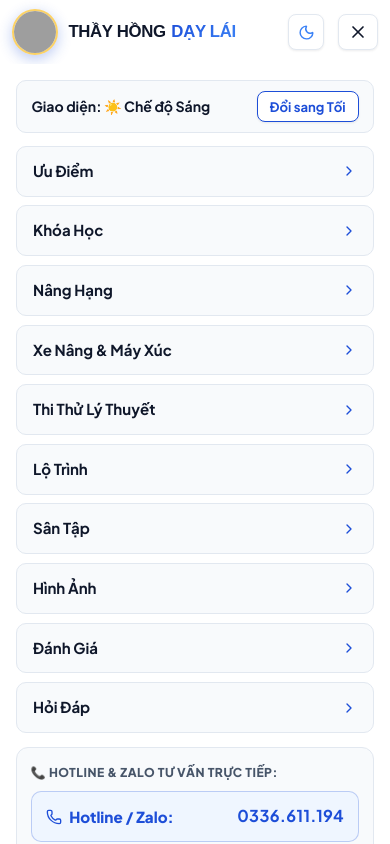
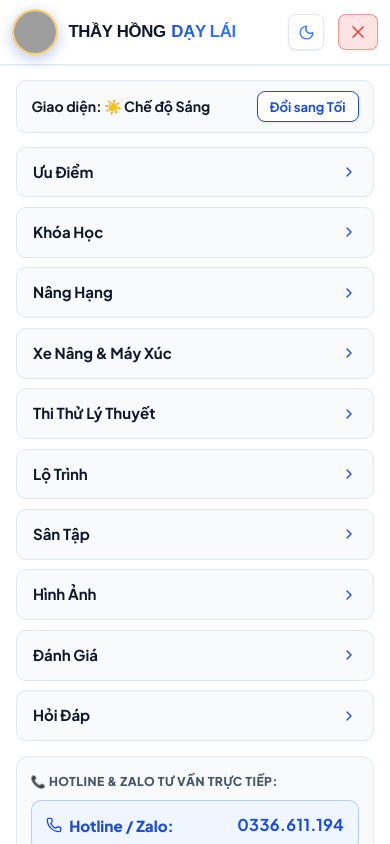
Before and after one commit to thayhongdaylai-hub/thayhongdaylai, a React (Vite) app: page / in a window 390 px wide. Both pictures are taken after a click on the button 358 px from the left and 32 px from the top of the page. Shown: the top 844 px of the page. Built offline with nearby package versions, Linux system fonts and the light colour scheme; grey boxes are pictures that could not be loaded; a web font is replaced by a local one.

Commit message:
fix(mobile-menu): prevent scroll chaining and accidental click-through on swipe

```diff
--- a/src/components/Navbar.jsx
+++ b/src/components/Navbar.jsx
@@ -4,15 +4,55 @@ import { ShieldCheck, Phone, Menu, X, ChevronRight, Sparkles, Sun, Moon } from '
 export default function Navbar({ theme, toggleTheme, onOpenRegister, onNavigate }) {
   const [mobileMenuOpen, setMobileMenuOpen] = useState(false);
 
-  // Lock body scroll when mobile menu is open
+  // Lock body scroll reliably on iOS, Android & Desktop when mobile menu is open
   useEffect(() => {
     if (mobileMenuOpen) {
+      const scrollY = window.scrollY || window.pageYOffset || document.documentElement.scrollTop || 0;
+      document.body.dataset.scrollY = scrollY.toString();
+      document.body.classList.add('mobile-menu-active');
+
+      // Full freeze on iOS WebKit & all mobile browsers
+      document.body.style.position = 'fixed';
+      document.body.style.top = `-${scrollY}px`;
+      document.body.style.left = '0';
+      document.body.style.right = '0';
+      document.body.style.width = '100%';
       document.body.style.overflow = 'hidden';
+      document.documentElement.style.overflow = 'hidden';
+      document.body.style.touchAction = 'none';
     } else {
+      document.body.classList.remove('mobile-menu-active');
+      const scrollY = document.body.dataset.scrollY;
+      document.body.style.position = '';
+      document.body.style.top = '';
+      document.body.style.left = '';
+      document.body.style.right = '';
+      document.body.style.width = '';
       document.body.style.overflow = '';
+      document.documentElement.style.overflow = '';
+      document.body.style.touchAction = '';
+
+      if (scrollY !== undefined && scrollY !== '') {
+        window.scrollTo(0, parseInt(scrollY, 10));
+        delete document.body.dataset.scrollY;
+      }
     }
+
     return () => {
+      document.body.classList.remove('mobile-menu-active');
+      const scrollY = document.body.dataset.scrollY;
+      document.body.style.position = '';
+      document.body.style.top = '';
+      document.body.style.left = '';
+      document.body.style.right = '';
+      document.body.style.width = '';
       document.body.style.overflow = '';
+      document.documentElement.style.overflow = '';
+      document.body.style.touchAction = '';
+      if (scrollY !== undefined && scrollY !== '') {
+        window.scrollTo(0, parseInt(scrollY, 10));
+        delete document.body.dataset.scrollY;
+      }
     };
   }, [mobileMenuOpen]);
 
@@ -29,7 +69,30 @@ export default function Navbar({ theme, toggleTheme, onOpenRegister, onNavigate
     { name: 'Hỏi Đáp', href: '#faq' },
   ];
 
-  const handleLinkClick = () => {
+  const handleLinkClick = (e, href) => {
+    if (href && href.startsWith('#')) {
+      if (e) e.preventDefault();
+      setMobileMenuOpen(false);
+
+      setTimeout(() => {
+        const targetId = href.substring(1);
+        const targetEl = document.getElementById(targetId);
+        if (targetEl) {
+          const headerOffset = 70;
+          const elementPosition = targetEl.getBoundingClientRect().top;
+          const offsetPosition = elementPosition + window.pageYOffset - headerOffset;
+          window.scrollTo({
+            top: offsetPosition,
+            behavior: 'smooth'
+          });
+        }
+        if (onNavigate) {
+          onNavigate();
+        }
+      }, 60);
+      return;
+    }
+
     setMobileMenuOpen(false);
     if (onNavigate) {
       onNavigate();
@@ -41,7 +104,7 @@ export default function Navbar({ theme, toggleTheme, onOpenRegister, onNavigate
       <header style={{
         position: 'sticky',
         top: 0,
-        zIndex: 1000,
+        zIndex: 100000,
         background: 'var(--bg-nav)',
         backdropFilter: 'blur(16px)',
         WebkitBackdropFilter: 'blur(16px)',
@@ -244,9 +307,9 @@ export default function Navbar({ theme, toggleTheme, onOpenRegister, onNavigate
               onClick={() => setMobileMenuOpen(!mobileMenuOpen)}
               className="mobile-menu-btn"
               style={{
-                background: 'var(--bg-card)',
-                border: '1px solid var(--border-color)',
-                color: 'var(--text-main)',
+                background: mobileMenuOpen ? 'rgba(239, 68, 68, 0.15)' : 'var(--bg-card)',
+                border: mobileMenuOpen ? '1.5px solid rgba(239, 68, 68, 0.5)' : '1px solid var(--border-color)',
+                color: mobileMenuOpen ? '#EF4444' : 'var(--text-main)',
                 padding: '0.45rem 0.55rem',
                 borderRadius: '8px',
                 cursor: 'pointer',
@@ -254,9 +317,11 @@ export default function Navbar({ theme, toggleTheme, onOpenRegister, onNavigate
                 alignItems: 'center',
                 justifyContent: 'center',
                 boxShadow: 'var(--shadow-sm)',
-                flexShrink: 0
+                flexShrink: 0,
+                transition: 'all 0.2s ease'
               }}
-              aria-label="Toggle Navigation Menu"
+              aria-label={mobileMenuOpen ? 'Đóng menu' : 'Mở menu điều hướng'}
+              title={mobileMenuOpen ? 'Đóng menu' : 'Mở menu'}
             >
               {mobileMenuOpen ? <X size={20} /> : <Menu size={20} />}
             </button>
@@ -264,37 +329,42 @@ export default function Navbar({ theme, toggleTheme, onOpenRegister, onNavigate
         </div>
       </header>
 
-      {/* FULL-SCREEN MOBILE DRAWER OVERLAY (Rendered outside header to guarantee 100% visibility) */}
+      {/* FULL-SCREEN MOBILE DRAWER (Self-contained, solid background, zero scroll chaining to outside page) */}
       {mobileMenuOpen && (
         <div
-          onClick={() => setMobileMenuOpen(false)}
+          className="mobile-drawer-wrapper"
           style={{
             position: 'fixed',
             top: '64px',
             left: 0,
             right: 0,
             bottom: 0,
-            height: 'calc(100vh - 64px)',
-            background: 'rgba(0, 0, 0, 0.75)',
-            backdropFilter: 'blur(8px)',
-            WebkitBackdropFilter: 'blur(8px)',
+            height: 'calc(100dvh - 64px)',
+            maxHeight: 'calc(100dvh - 64px)',
+            background: 'var(--bg-card, #0F172A)',
             zIndex: 99999,
             overflowY: 'auto',
-            WebkitOverflowScrolling: 'touch'
+            overscrollBehavior: 'contain',
+            WebkitOverflowScrolling: 'touch',
+            touchAction: 'pan-y',
+            display: 'flex',
+            flexDirection: 'column',
+            boxShadow: '0 25px 50px -12px rgba(0, 0, 0, 0.7)',
+            animation: 'mobileDrawerSlideDown 0.2s ease-out'
           }}
         >
           {/* Scrollable Container Panel */}
           <div
-            onClick={(e) => e.stopPropagation()}
+            className="mobile-drawer-panel"
             style={{
-              background: 'var(--bg-card)',
-              borderBottom: '2px solid var(--border-color)',
-              padding: '1rem 1rem 3.5rem 1rem',
+              padding: '1rem 1rem 4.5rem 1rem',
               display: 'flex',
               flexDirection: 'column',
-              gap: '0.55rem',
-              boxShadow: '0 20px 40px rgba(0, 0, 0, 0.5)',
-              minHeight: 'max-content'
+              gap: '0.6rem',
+              width: '100%',
+              maxWidth: '640px',
+              margin: '0 auto',
+              boxSizing: 'border-box'
             }}
           >
             {/* Mobile Theme Switch Row */}
@@ -325,7 +395,7 @@ export default function Navbar({ theme, toggleTheme, onOpenRegister, onNavigate
               <a
                 key={idx}
                 href={link.href}
-                onClick={handleLinkClick}
+                onClick={(e) => handleLinkClick(e, link.href)}
                 style={{
                   display: 'flex',
                   alignItems: 'center',
@@ -421,12 +491,47 @@ export default function Navbar({ theme, toggleTheme, onOpenRegister, onNavigate
             >
               ĐĂNG KÝ HỌC NGAY • NHẬN VOUCHER
             </button>
+
+            {/* Bottom Quick Close Button */}
+            <button
+              onClick={() => setMobileMenuOpen(false)}
+              className="btn"
+              style={{
+                width: '100%',
+                padding: '0.72rem',
+                marginTop: '0.35rem',
+                borderRadius: '10px',
+                background: 'rgba(255, 255, 255, 0.05)',
+                border: '1px solid var(--border-color)',
+                color: 'var(--text-muted)',
+                fontWeight: 700,
+                fontSize: '0.85rem',
+                display: 'flex',
+                alignItems: 'center',
+                justifyContent: 'center',
+                gap: '0.45rem',
+                cursor: 'pointer'
+              }}
+            >
+              <X size={16} />
+              <span>Đóng menu điều hướng</span>
+            </button>
           </div>
         </div>
       )}
 
       {/* Responsive Media Queries */}
       <style>{`
+        @keyframes mobileDrawerSlideDown {
+          from {
+            opacity: 0;
+            transform: translateY(-8px);
+          }
+          to {
+            opacity: 1;
+            transform: translateY(0);
+          }
+        }
         .navbar-container {
           width: 100%;
           max-width: 100%;
--- a/src/index.css
+++ b/src/index.css
@@ -512,6 +512,12 @@ input, select, textarea {
     box-shadow: 0 -6px 28px rgba(0, 0, 0, 0.16);
   }
 
+  body.mobile-menu-active .mobile-bottom-bar {
+    display: none !important;
+    pointer-events: none !important;
+    visibility: hidden !important;
+  }
+
   .mobile-bottom-btn {
     display: flex;
     flex-direction: column;
```
